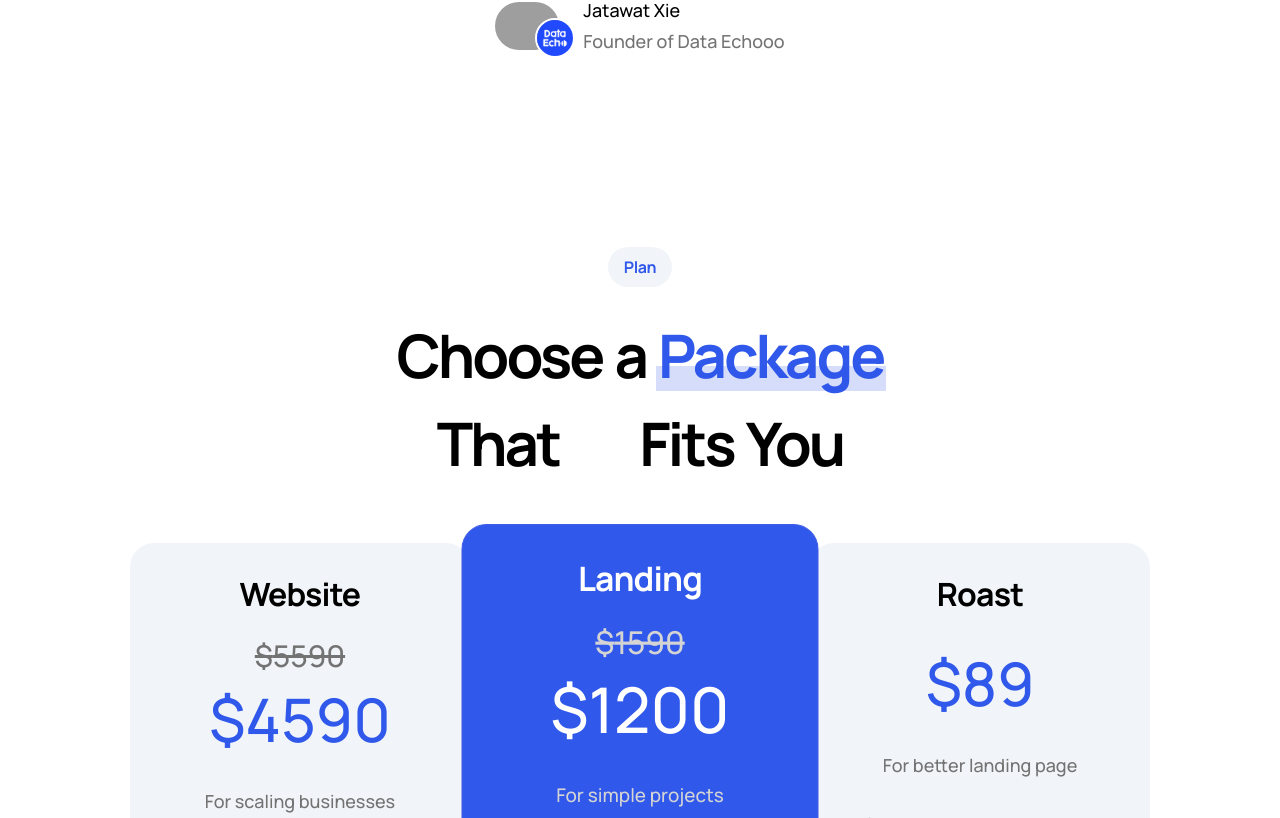
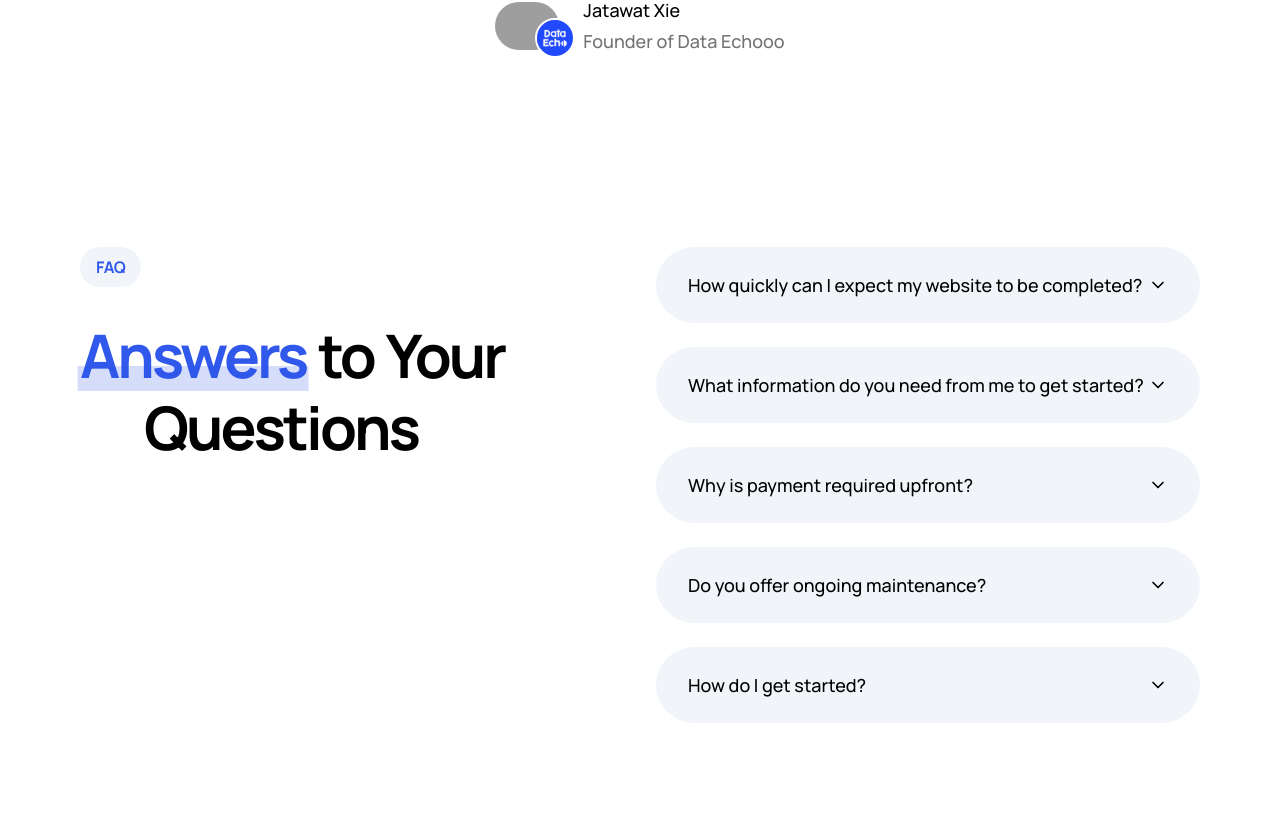
Before and after one commit to JeromeTana/webcraftsman, a Next.js app: page / in a window 1280 px wide. Shown: the part 6242-7060 px from the top of the page. Built offline with nearby package versions, Linux system fonts and the light colour scheme; grey boxes are pictures that could not be loaded; some icons are missing; a web font is replaced by a local one.

Commit message:
refactor: Comment out unused plan section and related elements for cleaner code

```diff
--- a/src/app/page.tsx
+++ b/src/app/page.tsx
@@ -503,7 +503,7 @@ export default function Home() {
             </div>
           </div>
         </section>
-        <section id="plan" className="flex flex-col items-center gap-8">
+        {/* <section id="plan" className="flex flex-col items-center gap-8">
           <div className="pill">
             <ShinyText text="Plan" speed={5} />
           </div>
@@ -537,30 +537,7 @@ export default function Home() {
               />
             ))}
           </div>
-          {/* <div className="card w-full flex justify-between">
-            <div>
-              <h2 className="text-2xl font-semibold">
-                {HERO_ROASTING_PLAN.title}
-              </h2>
-              <p className="text-4xl font-medium !text-white">
-                ${HERO_ROASTING_PLAN.price}
-              </p>
-            </div>
-            <ul className="flex flex-col gap-2">
-              {HERO_ROASTING_PLAN.features.map((feature, index) => (
-                <li key={index} className="flex items-center gap-2">
-                  <LucideCheck className="text-accent-green" />
-                  <p>{feature}</p>
-                </li>
-              ))}
-            </ul>
-            <a href="/#free">
-              <button className="cta mt-16 w-full flex items-center justify-center gap-2">
-                Roast me
-              </button>
-            </a>
-          </div> */}
-        </section>
+        </section> */}
         <section id="faq" className="grid grid-cols-1 md:grid-cols-2 gap-8">
           <div className="flex flex-col gap-8">
             <div className="pill">
```
